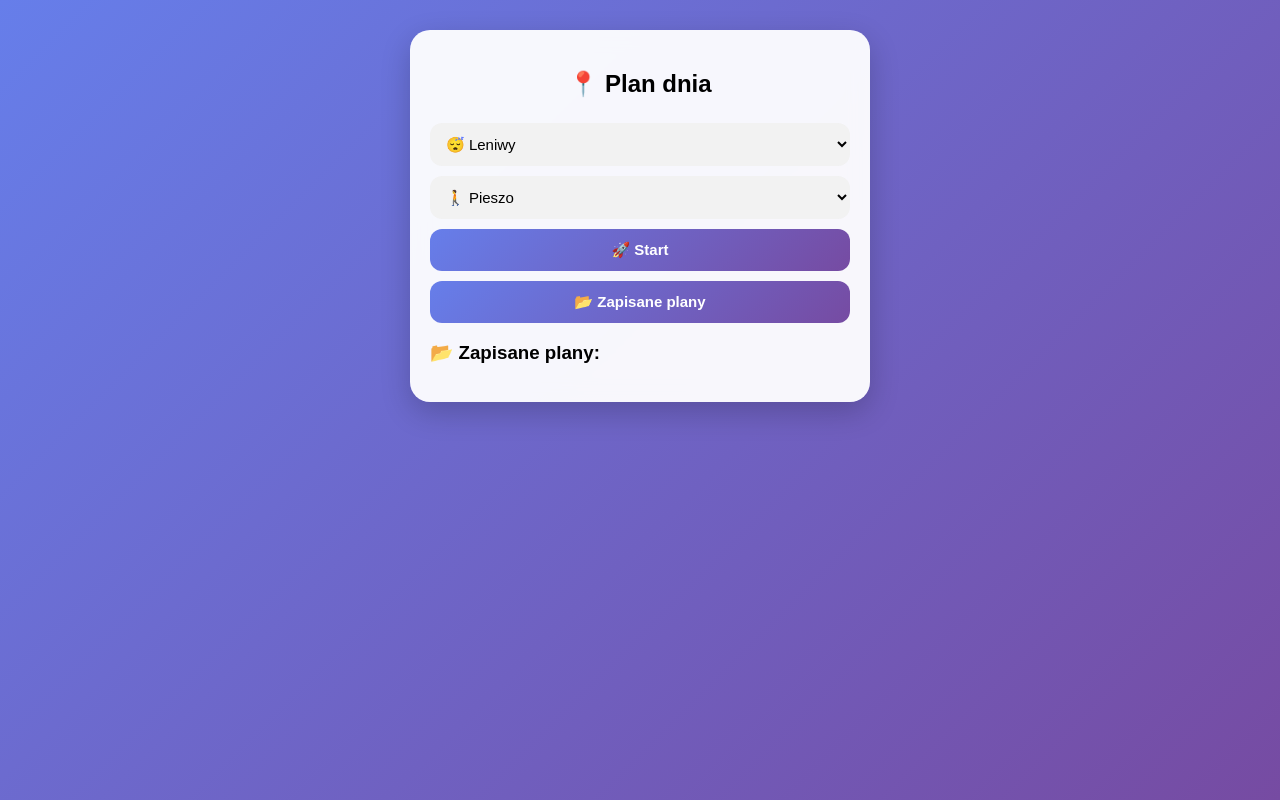
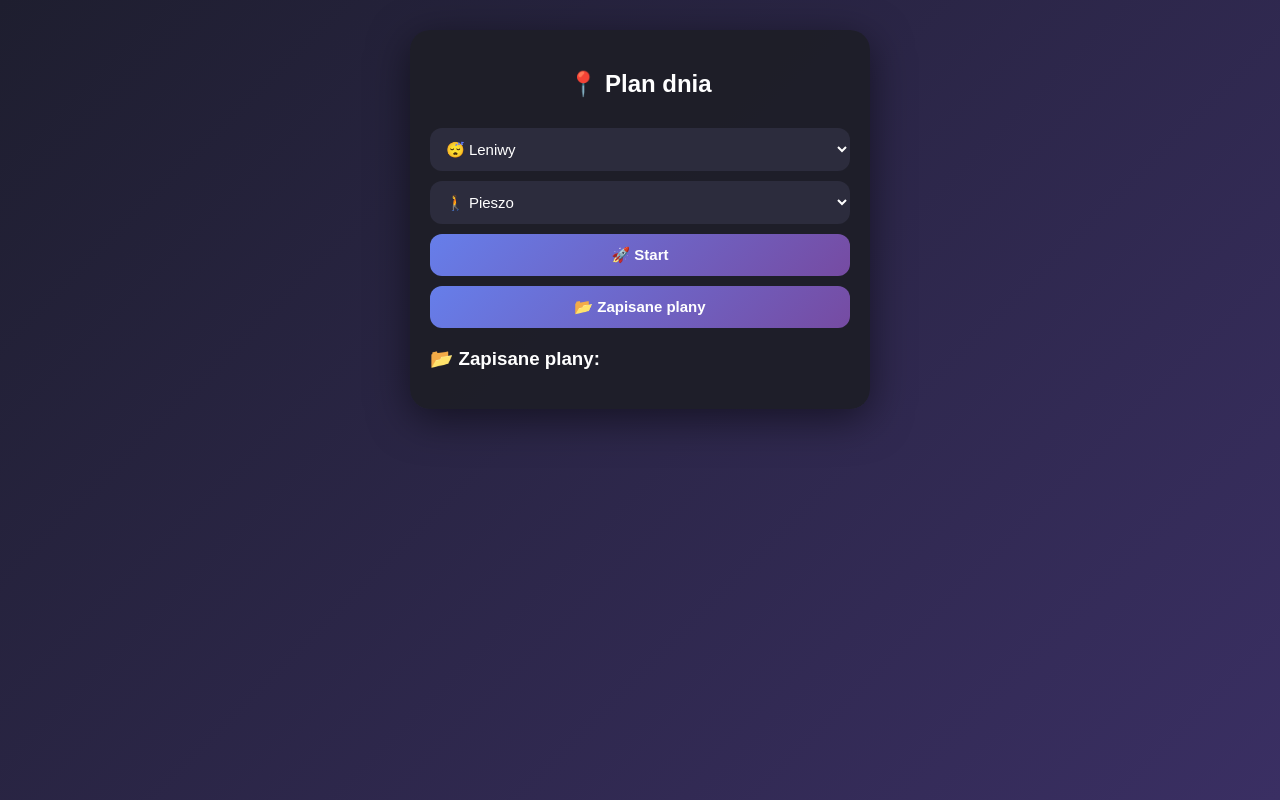
Before and after one commit to orzol144-ai/apka-wroc-aw, a website: page index.html in a window 1280 px wide. Both pictures are taken after a click on the button "📂 Zapisane plany". Drawn offline with Linux system fonts and the light colour scheme.

Commit message:
Add files via upload

```diff
--- a/index.html
+++ b/index.html
@@ -8,27 +8,26 @@
 body {
   margin:0;
   font-family: Arial, sans-serif;
-  background: linear-gradient(135deg,#667eea,#764ba2);
+  background: linear-gradient(135deg,#1e1e2f,#3a2f63);
   min-height:100vh;
   display:flex;
   justify-content:center;
   align-items:flex-start;
+  color:white;
 }
 
 .box {
   width:95%;
   max-width:420px;
-  background:rgba(255,255,255,0.95);
-  backdrop-filter: blur(10px);
+  background: rgba(30,30,40,0.95);
   margin-top:30px;
   border-radius:20px;
   padding:20px;
-  box-shadow: 0 10px 30px rgba(0,0,0,0.2);
+  box-shadow: 0 10px 40px rgba(0,0,0,0.5);
 }
 
 h2 {
   text-align:center;
-  margin-bottom:15px;
 }
 
 select, button {
@@ -41,7 +40,8 @@ select, button {
 }
 
 select {
-  background:#f2f2f2;
+  background:#2c2c3d;
+  color:white;
 }
 
 button {
@@ -49,7 +49,6 @@ button {
   color:white;
   font-weight:bold;
   cursor:pointer;
-  transition:0.2s;
 }
 
 button:active {
@@ -57,7 +56,7 @@ button:active {
 }
 
 .map-btn {
-  background:#333;
+  background:#444;
 }
 
 .save-btn {
@@ -65,11 +64,11 @@ button:active {
 }
 
 .card {
-  background:white;
+  background:#2a2a3a;
   padding:18px;
   border-radius:15px;
   margin-top:15px;
-  box-shadow: 0 5px 15px rgba(0,0,0,0.1);
+  box-shadow: 0 5px 20px rgba(0,0,0,0.4);
   transition: transform 0.3s, opacity 0.3s;
   touch-action: pan-y;
 }
@@ -93,6 +92,10 @@ button:active {
 .actions button {
   flex:1;
 }
+
+h3 {
+  margin-top:20px;
+}
 </style>
 </head>
 
@@ -104,6 +107,7 @@ button:active {
 <select id="styl">
   <option value="leniwy">😴 Leniwy</option>
   <option value="aktywny">🏃 Aktywny</option>
+  <option value="romantyczny">❤️ Romantyczny</option>
 </select>
 
 <select id="transport">
@@ -124,7 +128,6 @@ let sloty = ["kawa","jedzenie","spacer","atrakcja"];
 let currentSlot = 0;
 let index = 0;
 let wybrane = [];
-
 let startX = 0;
 
 // START
@@ -168,7 +171,7 @@ function pokaz() {
       🚀 ${item.dojazd}
     </div>
 
-    <button class="map-btn" onclick="mapa('${item.mapy}')">📍 Otwórz w mapach</button>
+    <button class="map-btn" onclick="mapa('${item.mapy}')">📍 Mapy</button>
 
     <div class="actions">
       <button onclick="next()">❌</button>
@@ -244,7 +247,7 @@ function zapisz(){
   let zapisane = JSON.parse(localStorage.getItem("plany") || "[]");
   zapisane.push(wybrane);
   localStorage.setItem("plany", JSON.stringify(zapisane));
-  alert("Zapisano plan 👍");
+  alert("Zapisano 👍");
 }
 
 // ZAPISANE
```
